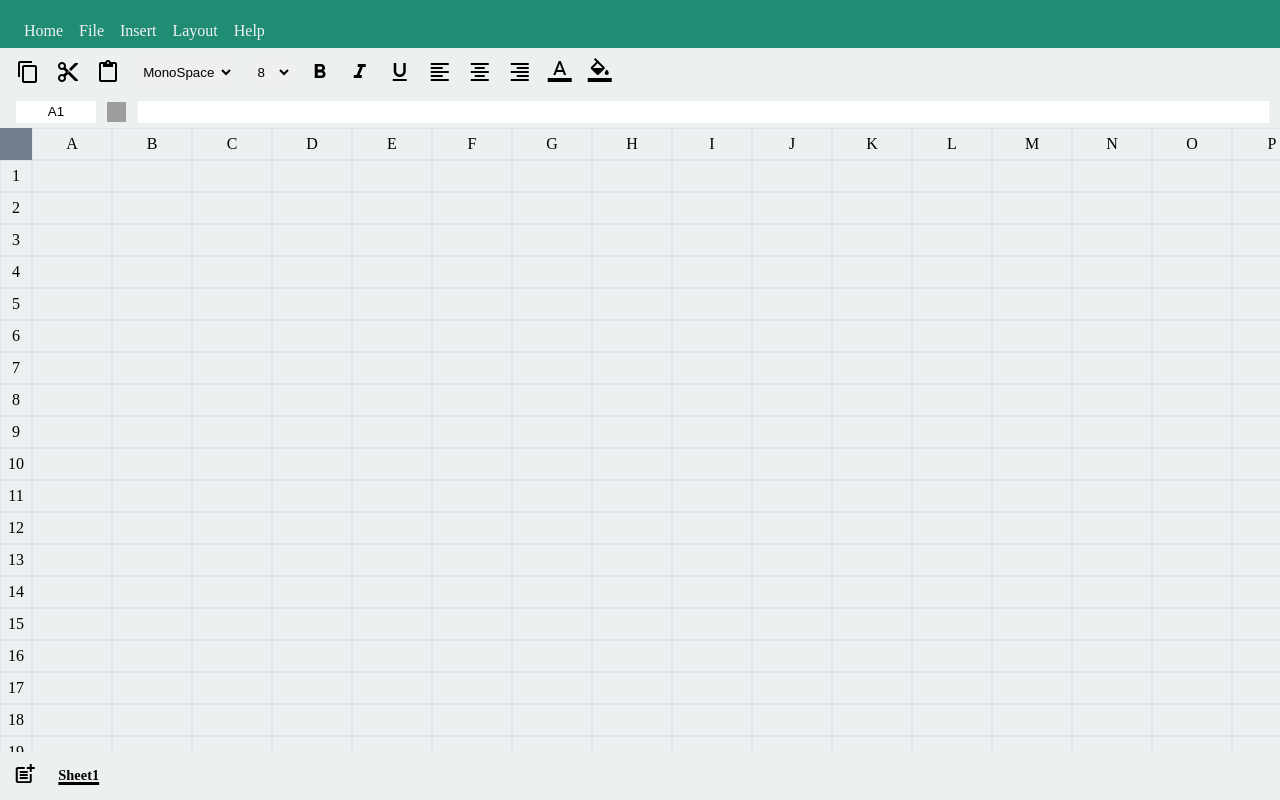
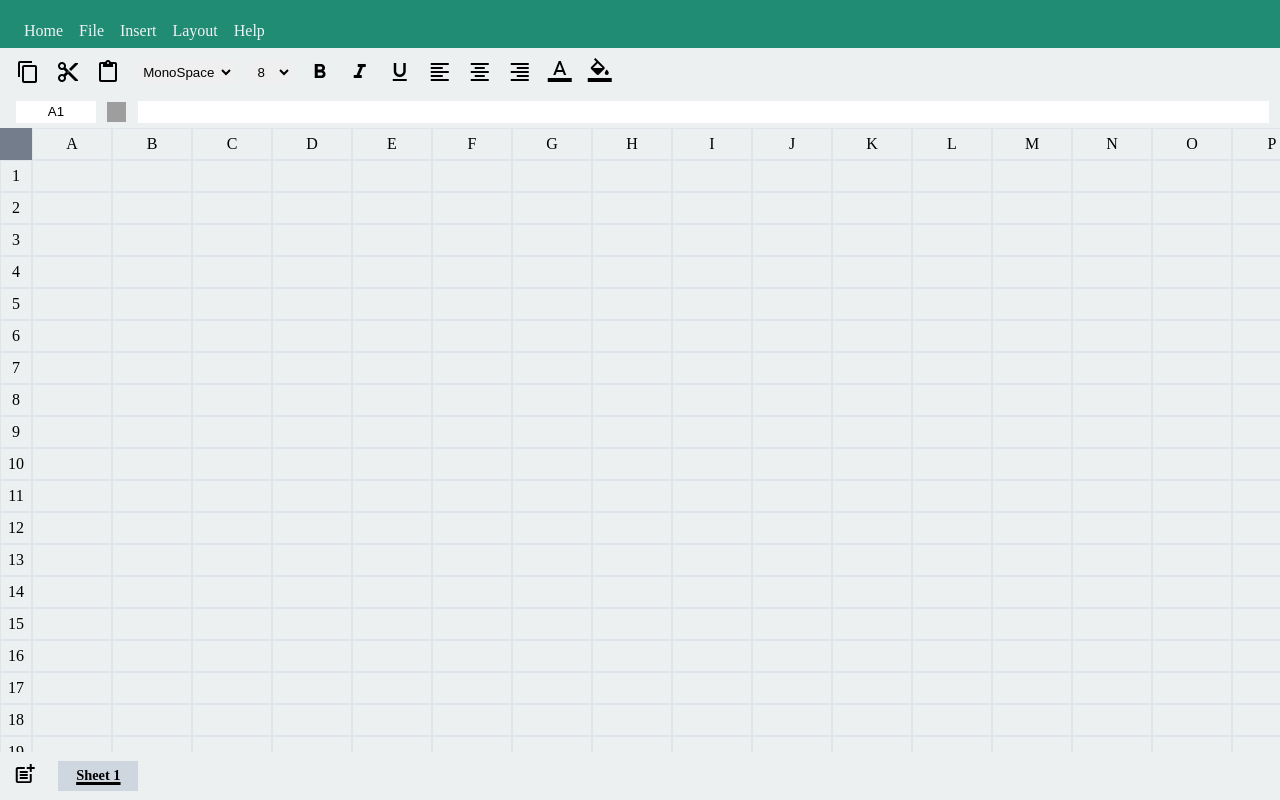
Before and after one commit to Subrata-99/My-Google-Sheet, a plain HTML site: page index.html in a window 1280 px wide. Drawn offline with Linux system fonts and the light colour scheme; grey boxes are pictures that could not be loaded.

Commit message:
Multiple sheet handling feature added

```diff
--- a/cell-properties.js
+++ b/cell-properties.js
@@ -1,27 +1,34 @@
 /*------------------Storage--------------------*/
+let collectedSheetDB = []; // Contains all sheets db.
 let sheetDB = [];
 
-//Creating the data storage for all cell attributes as matrix format
-for (let i = 0; i < rows; i++) {
-  let sheetRow = [];
-  for (let j = 0; j < cols; j++) {
-    let cellProps = {
-      bold: false,
-      italic: false,
-      underline: false,
-      alignment: "left",
-      fontFamily: "monospace",
-      fontSize: "14",
-      fontColor: "#000000",
-      bgColor: "transparent",
-      value: "", // This property is to store whatever value we provide to each cell
-      formula: "", // This property is to store the formula that executes for individual cells
-      children: [], // This property is to store other dependent cells
-    };
-    sheetRow.push(cellProps);
-  }
-  sheetDB.push(sheetRow);
+{
+  //By default adding sheet 1
+  let addSheetBtn = document.querySelector(".sheet-add-icon");
+  addSheetBtn.click();
+  // handleSheetProperties();
 }
+// //Creating the data storage for all cell attributes as matrix format
+// for (let i = 0; i < rows; i++) {
+//   let sheetRow = [];
+//   for (let j = 0; j < cols; j++) {
+//     let cellProps = {
+//       bold: false,
+//       italic: false,
+//       underline: false,
+//       alignment: "left",
+//       fontFamily: "monospace",
+//       fontSize: "14",
+//       fontColor: "#000000",
+//       bgColor: "transparent",
+//       value: "", // This property is to store whatever value we provide to each cell
+//       formula: "", // This property is to store the formula that executes for individual cells
+//       children: [], // This property is to store other dependent cells
+//     };
+//     sheetRow.push(cellProps);
+//   }
+//   sheetDB.push(sheetRow);
+// }
 
 //Selectors fro cell properties
 let bold = document.querySelector(".bold");
@@ -228,7 +235,7 @@ function addListenerToAttachCellProperties(cell) {
     //For accessing formula for individual cells
     let formulaBar = document.querySelector(".formula-bar");
     formulaBar.value = cellProp.formula;
-    cell.value = cellProp.value;
+    cell.innerText = cellProp.value;
   });
 }
 
--- a/cycleValidation.js
+++ b/cycleValidation.js
@@ -1,13 +1,15 @@
 //Storage -> 2D matrix
+let collectedGraphComponent = [];
 let graphComponentMatrix = [];
-for (let i = 0; i < rows; i++) {
-  let row = [];
-  for (let j = 0; j < cols; j++) {
-    //why array ? -> More than one child relation
-    row.push([]);
-  }
-  graphComponentMatrix.push(row);
-}
+
+// for (let i = 0; i < rows; i++) {
+//   let row = [];
+//   for (let j = 0; j < cols; j++) {
+//     //why array ? -> More than one child relation
+//     row.push([]);
+//   }
+//   graphComponentMatrix.push(row);
+// }
 
 /*----------------------Use to check cyclic nature of cells------------------------*/
 function isGraphCyclic(graphComponentMatrix) {
--- a/grid.js
+++ b/grid.js
@@ -48,7 +48,3 @@ function addEventListenerForCellAddressDisplay(cell, i, j) {
     addressBar.value = `${colId}${rowId}`;
   });
 }
-
-//Default select first cell via DOM
-let firstCell = document.querySelector(".cell");
-firstCell.click();
--- a/index.html
+++ b/index.html
@@ -89,13 +89,16 @@
       </div>
 
       <div class="sheets-folder-cont">
-        <div class="sheet-folder">Sheet1</div>
+        <!-- <div id="0" class="sheet-folder">
+          <div class="sheet-content">Sheet1</div>
+        </div> -->
       </div>
     </div>
     <script src="grid.js"></script>
+    <script src="cyclicPathTrace.js"></script>
+    <script src="cycleValidation.js"></script>
+    <script src="sheetsHandling.js"></script>
     <script src="cell-properties.js"></script>
-    <script src="cycleValidation.js"></script>
-    <script src="cyclicpathtrace.js"></script>
     <script src="formula.js"></script>
   </body>
 </html>
--- /dev/null
+++ b/sheetsHandling.js
@@ -0,0 +1,147 @@
+let activeSheetColor = "#ced6e0";
+let sheetsFolderCont = document.querySelector(".sheets-folder-cont");
+let addSheetBtn = document.querySelector(".sheet-add-icon");
+
+//For adding multiple sheets
+addSheetBtn.addEventListener("click", (e) => {
+  let sheet = document.createElement("div");
+  sheet.setAttribute("class", "sheet-folder");
+
+  let allSheetFolders = document.querySelectorAll(".sheet-folder");
+  sheet.setAttribute("id", allSheetFolders.length);
+
+  sheet.innerHTML = `<div class="sheet-content">Sheet ${
+    allSheetFolders.length + 1
+  }</div>`;
+
+  sheetsFolderCont.appendChild(sheet);
+
+  //New DB create
+  createSheetDB();
+  createGraphComponentMatrix();
+  handleSheetActiveness(sheet);
+  handleSheetRemoval(sheet);
+  sheet.click();
+});
+
+function handleSheetRemoval(sheet) {
+  sheet.addEventListener("mousedown", (e) => {
+    // Right click
+    if (e.button !== 2) return;
+
+    let allSheetFolders = document.querySelectorAll(".sheet-folder");
+    if (allSheetFolders.length === 1) {
+      alert("You need to have atleast one sheet!");
+      return;
+    }
+
+    let response = confirm(
+      "Your sheet will be removed permanently, are you sure ?"
+    );
+    if (response === false) return;
+
+    //DB remove
+    let sheetIndex = Number(sheet.getAttribute("id"));
+    collectedSheetDB.splice(sheetIndex, 1);
+    collectedGraphComponent.splice(sheetIndex, 1);
+
+    // UI remove
+    handleSheetUIRemoval(sheet);
+
+    //By default assign DB to sheet 1 (active)
+    sheetDB = collectedSheetDB[0];
+    graphComponentMatrix = collectedGraphComponent[0];
+    handleSheetProperties();
+  });
+}
+
+function handleSheetUIRemoval(sheet) {
+  sheet.remove();
+  let allSheetFolders = document.querySelectorAll(".sheet-folder");
+  for (let i = 0; i < allSheetFolders.length; i++) {
+    allSheetFolders[i].setAttribute("id", i);
+    let sheetContent = allSheetFolders[i].querySelector(".sheet-content");
+    sheetContent.innerText = `Sheet ${i + 1}`;
+    allSheetFolders[i].style.backgroundColor = "transparent";
+  }
+
+  allSheetFolders[0].style.backgroundColor = activeSheetColor;
+}
+
+function handleSheetDB(sheetIndex) {
+  sheetDB = collectedSheetDB[sheetIndex];
+  graphComponentMatrix = collectedGraphComponent[sheetIndex];
+}
+
+function handleSheetProperties() {
+  for (let i = 0; i < rows; i++) {
+    for (let j = 0; j < cols; j++) {
+      let cell = document.querySelector(`.cell[rid="${i}"][cid="${j}"]`);
+      cell.click();
+    }
+  }
+
+  //Default select first cell via DOM
+  let firstCell = document.querySelector(".cell");
+  firstCell.click();
+}
+
+function handleSheetUI(sheet) {
+  let allSheetFolders = document.querySelectorAll(".sheet-folder");
+  for (let i = 0; i < allSheetFolders.length; i++) {
+    allSheetFolders[i].style.backgroundColor = "transparent";
+  }
+  sheet.style.backgroundColor = activeSheetColor;
+}
+
+function handleSheetActiveness(sheet) {
+  sheet.addEventListener("click", (e) => {
+    let sheetIndex = Number(sheet.getAttribute("id"));
+
+    handleSheetDB(sheetIndex);
+    handleSheetProperties();
+    handleSheetUI(sheet);
+    console.log("handleSheetActiveness", sheetDB);
+  });
+}
+
+function createSheetDB() {
+  let sheetDB = [];
+
+  //Creating the data storage for all cell attributes as matrix format
+  for (let i = 0; i < rows; i++) {
+    let sheetRow = [];
+    for (let j = 0; j < cols; j++) {
+      let cellProp = {
+        bold: false,
+        italic: false,
+        underline: false,
+        alignment: "left",
+        fontFamily: "monospace",
+        fontSize: "14",
+        fontColor: "#000000",
+        bgColor: "transparent",
+        value: "", // This property is to store whatever value we provide to each cell
+        formula: "", // This property is to store the formula that executes for individual cells
+        children: [], // This property is to store other dependent cells
+      };
+      sheetRow.push(cellProp);
+    }
+    sheetDB.push(sheetRow);
+  }
+  collectedSheetDB.push(sheetDB);
+}
+
+function createGraphComponentMatrix() {
+  let graphComponentMatrix = [];
+
+  for (let i = 0; i < rows; i++) {
+    let row = [];
+    for (let j = 0; j < cols; j++) {
+      //why array ? -> More than one child relation
+      row.push([]);
+    }
+    graphComponentMatrix.push(row);
+  }
+  collectedGraphComponent.push(graphComponentMatrix);
+}
--- a/style.css
+++ b/style.css
@@ -94,6 +94,9 @@ body {
   margin-left: 0.3rem;
   margin-right: 0.3rem;
 }
+.sheet-add-icon:hover {
+  cursor: pointer;
+}
 .sheets-folder-cont {
   display: flex;
   align-items: center;
@@ -101,12 +104,21 @@ body {
   width: 5rem;
   /* background-color: yellow; */
   width: calc(100vw - 2vw);
+  overflow: auto;
 }
 .sheet-folder {
+  height: 80%;
   text-decoration: underline;
   font-weight: bold;
   text-decoration-thickness: 3px;
   font-size: 0.9rem;
+  text-align: center;
+  display: flex;
+  justify-content: center;
+  align-items: center;
+}
+.sheet-content {
+  width: 5rem;
 }
 
 /*-----------Grid container-----------*/
```
